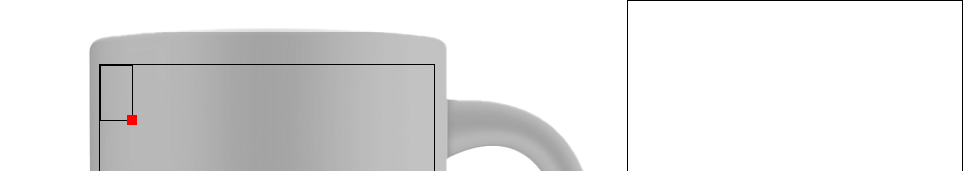
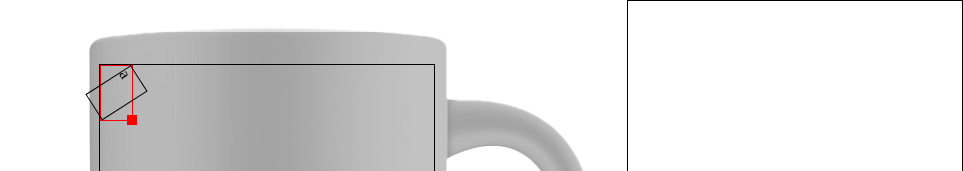
Before and after one commit to kennarddh/mug-design, a React (Vite) app: page / in a window 1280 px wide. Shown: the top 171 px of the page, without its empty margins (317-1280 px from the left). Built offline with nearby package versions, Linux system fonts and the light colour scheme.

Commit message:
feat: Inner

```diff
--- a/src/Components/BaseBlock/BaseBlock.tsx
+++ b/src/Components/BaseBlock/BaseBlock.tsx
@@ -6,7 +6,7 @@ import BlocksContext from 'Contexts/Blocks/Blocks'
 
 import ResizeHandle from 'Components/ResizeHandle/ResizeHandle'
 
-import { Container } from './Styles'
+import { Container, Inner } from './Styles'
 
 import type { Props } from './Types'
 
@@ -49,6 +49,12 @@ const BaseBlock: FC<Props> = ({ type, id }) => {
 			height={Blocks[id].size.height}
 		>
 			<ResizeHandle id={id} />
+			<Inner
+				width={Blocks[id].size.width}
+				height={Blocks[id].size.height}
+			>
+				a
+			</Inner>
 		</Container>
 	)
 }
--- a/src/Components/BaseBlock/Styles.tsx
+++ b/src/Components/BaseBlock/Styles.tsx
@@ -1,16 +1,26 @@
 import styled from 'styled-components'
 
-import { ContainerProps } from './Types'
+import { ContainerProps, InnerProps } from './Types'
 
 export const Container = styled.div.attrs<ContainerProps>(props => ({
 	style: {
+		top: `${props.y}%`,
+		left: `${props.x}%`,
 		height: `${props.height}%`,
 		width: `${props.width}%`,
-		top: `${props.y}%`,
-		left: `${props.x}%`,
 	},
 }))<ContainerProps>`
+	position: absolute;
+
+	border: 1px solid #f00;
+`
+export const Inner = styled.div<InnerProps>`
 	border: 1px solid #000;
 
+	rotate: 1rad;
 	position: absolute;
+	top: 0;
+
+	height: 100%;
+	width: 100%;
 `
--- a/src/Components/BaseBlock/Types.ts
+++ b/src/Components/BaseBlock/Types.ts
@@ -13,3 +13,6 @@ export interface ContainerProps
 		Omit<ISize, 'lockAspectRatio'> {
 	isDragging: boolean
 }
+
+// eslint-disable-next-line @typescript-eslint/no-empty-interface
+export interface InnerProps extends Omit<ISize, 'lockAspectRatio'> {}
```
